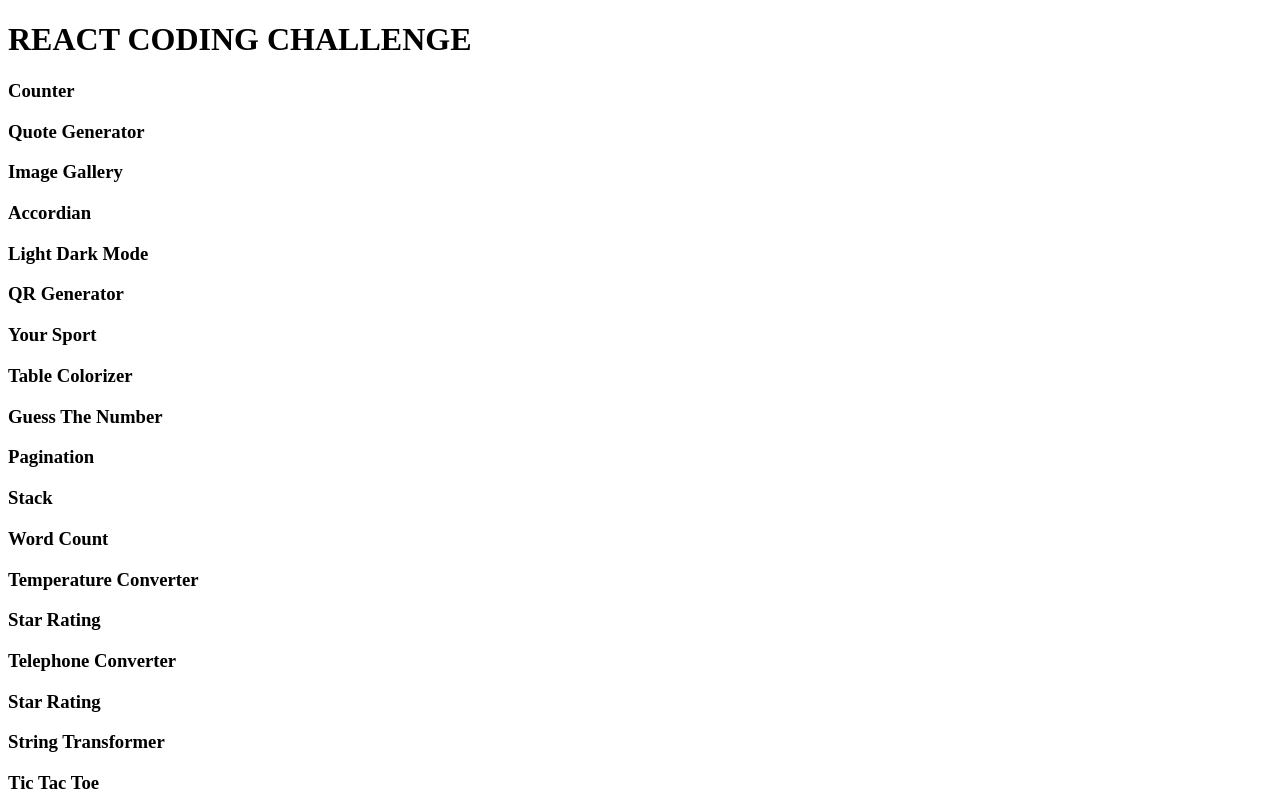
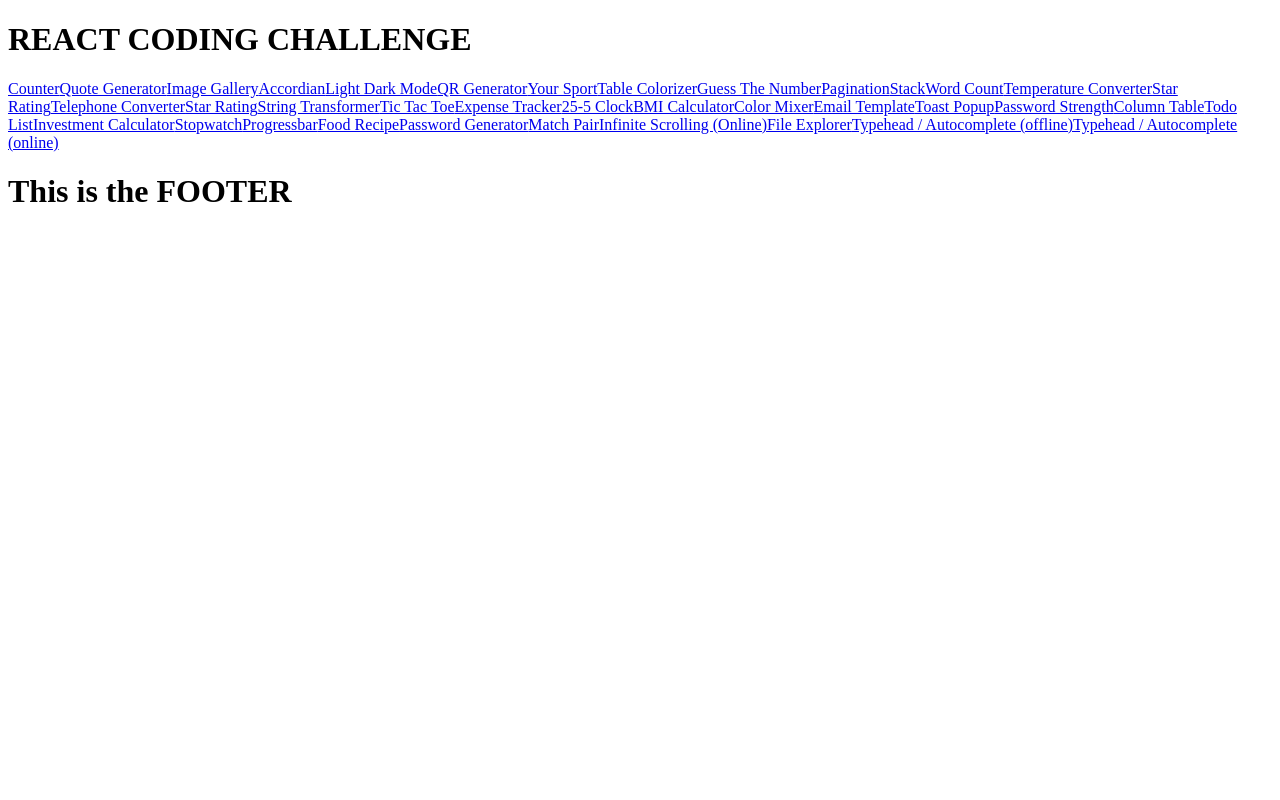
Before and after one commit to BMerullo/react-coding-challenge, a Next.js app in the folder client/: page / in a window 1280 px wide. Shown: the top 800 px of the page. Built offline with nearby package versions, Linux system fonts and the light colour scheme.

Commit message:
setting up [challengeTitle].js

```diff
--- a/client/package.json
+++ b/client/package.json
@@ -13,6 +13,7 @@
     "eslint-config-next": "13.5.6",
     "next": "13.5.6",
     "react": "18.2.0",
-    "react-dom": "18.2.0"
+    "react-dom": "18.2.0",
+    "slugify": "^1.6.6"
   }
 }
--- a/client/src/pages/[challengeTitle].js
+++ b/client/src/pages/[challengeTitle].js
@@ -1,7 +1,11 @@
 import React from "react"
+import { useRouter } from "next/router"
 
 const Challenge = () => {
-  return <h1>This is the challenge {challengeTitle}</h1>
+  const router = useRouter()
+  const slug = router.query.challengeTitle
+
+  return <h1>This is the challenge {slug}</h1>
 }
 
 export default Challenge
--- a/client/src/pages/index.js
+++ b/client/src/pages/index.js
@@ -1,6 +1,8 @@
 import Head from "next/head"
 import Image from "next/image"
 import { Inter } from "next/font/google"
+
+import slugify from "slugify"
 
 const inter = Inter({ subsets: ["latin"] })
 
@@ -16,7 +18,13 @@ export default function Home({ challenges }) {
       <main>
         <article>
           {challenges.map((challenge) => {
-            return <h3>{challenge.title}</h3>
+            const link = slugify(`${challenge.title}`, {
+              lower: true,
+              trim: true,
+            })
+            return (
+              <a href={`http://localhost:3000/${link}`}>{challenge.title}</a>
+            )
           })}
         </article>
       </main>
```
Also changed, not shown: 1 other file (tests, documents, lock files or other folders).
